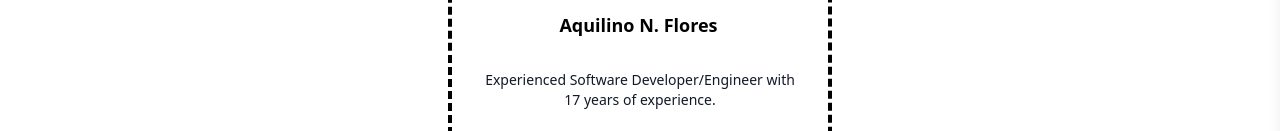
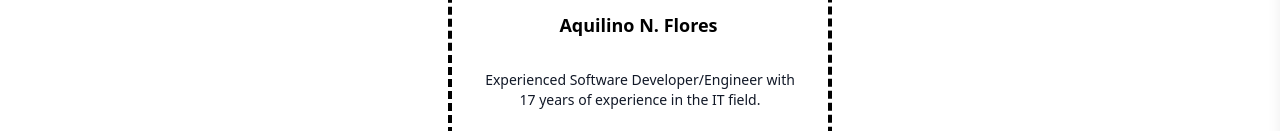
Before and after one commit to iamariezflores/portfolio-os, a website: page src/index.html in a window 1280 px wide. Shown: the part 396-527 px from the top of the page. Drawn offline with nearby package versions, Linux system fonts and the light colour scheme; files that its build step writes are made by us from their sources.

Commit message:
Simple update

```diff
--- a/src/index.html
+++ b/src/index.html
@@ -201,7 +201,7 @@
     </h1>
 
     <!-- Experience Text -->
-    <p class="text-sm mb-4">Experienced Software Developer/Engineer with 17 years of experience.</p>
+    <p class="text-sm mb-4">Experienced Software Developer/Engineer with 17 years of experience in the IT field.</p>
 
     <!-- LinkedIn Profile Link -->
     <a href="https://www.linkedin.com/in/aquilino-navarro-flores/" class="text-blue-500 text-sm hover:underline" target="_blank">
```
Also changed, not shown: 1 other file.
